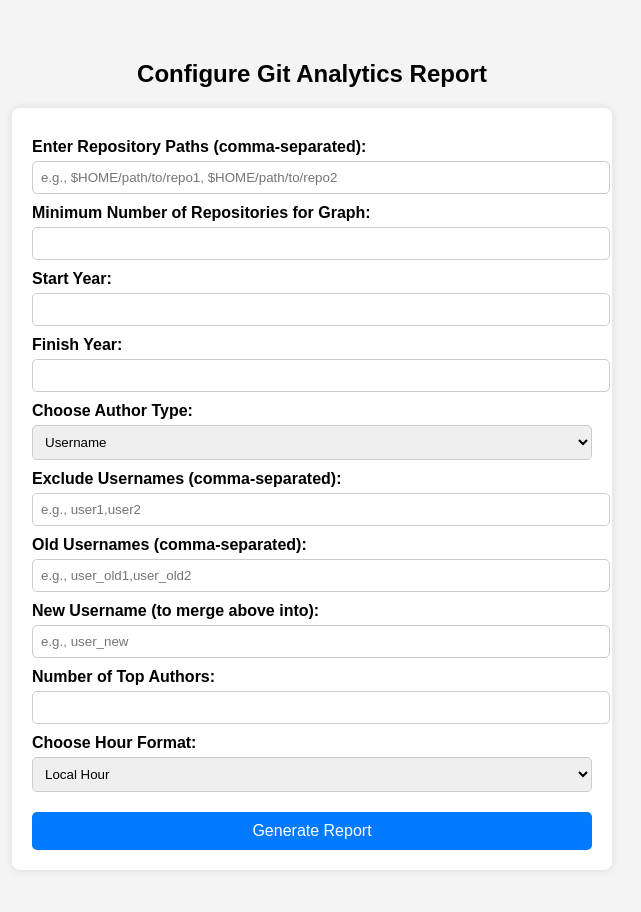
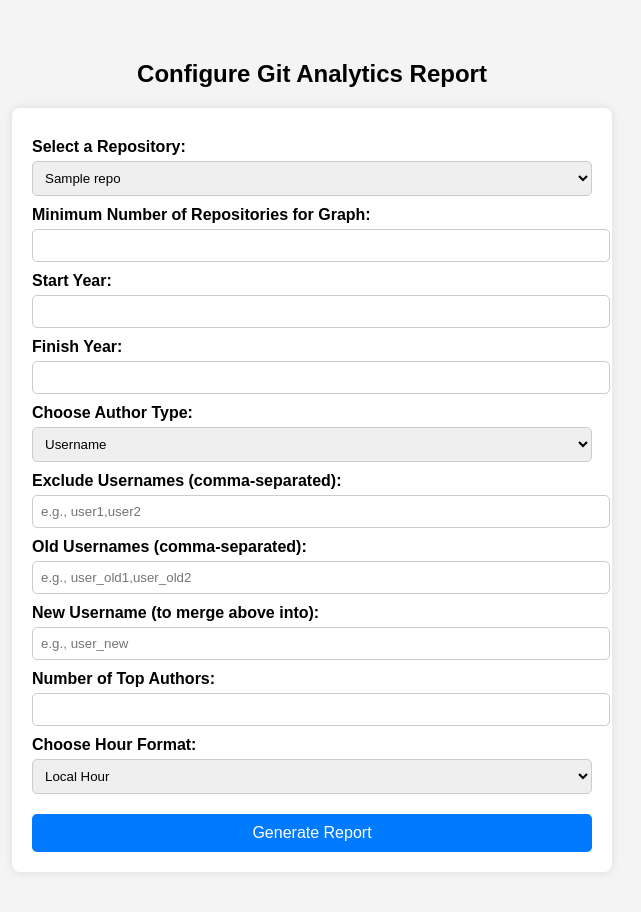
Before and after one commit to puzinanata/git_log_viz, a Django app: template myproject/report_app/templates/report_app/index.html in a window 1280 px wide. Shown: the whole page, without its empty margins (28-669 px from the left). Before the commit the page ends 850 px from the top, so only its background shows below. Run offline with Django 4.2, Linux system fonts and the light colour scheme; the template is opened without the code that fills it: most values are stand-ins (such as "Sample title", 1, 10 or a date in 2020).

Commit message:
WIP: added DB with repos. draft version

```diff
--- a/myproject/report_app/templates/report_app/index.html
+++ b/myproject/report_app/templates/report_app/index.html
@@ -12,30 +12,31 @@
 
     <h2>Configure Git Analytics Report</h2>
 
-    <form id="settingsForm" action="/generate_report" method="post">
+    <form method="POST" action="{% url 'generate_report' %}">
         {% csrf_token %}
 
-               <!-- Repository Selection -->
-        <label for="repo_input">Enter Repository Paths (comma-separated):</label>
-        <input type="text" id="repo_input" name="repo" placeholder="e.g., $HOME/path/to/repo1, $HOME/path/to/repo2" oninput="updateRepoList()">
-        <input type="hidden" name="repo_hidden" id="repo_hidden">
+        <label for="repo">Select a Repository:</label>
+        <select name="repo" id="repo" onchange="updateRepoList()">
+            {% for repo in repos %}
+                <option value="{{ repo.path }}">{{ repo.name }}</option>
+            {% endfor %}
+        </select>
+
+        <!-- Hidden input to store the JSON string of selected repos -->
+        <input type="hidden" name="repo_list" id="repo_hidden">
 
         <script>
             function updateRepoList() {
-                let inputField = document.getElementById("repo_input");
-                let repoHidden = document.getElementById("repo_hidden");
+                let inputField = document.getElementById("repo");  // Get the select element
+                let repoHidden = document.getElementById("repo_hidden");  // Get the hidden input
 
-                // Convert input string to a list (or an empty list if no input)
-                let repos = inputField.value
-                    .split(',')
-                    .map(repo => repo.trim()) // Remove extra spaces
-                    .filter(repo => repo !== ""); // Remove empty values
+                // Get the selected repo values
+                let selectedRepos = Array.from(inputField.selectedOptions).map(option => option.value);
 
-                // Store the list as a JSON string in the hidden input field
-                repoHidden.value = JSON.stringify(repos);
+                // Store the selected repos as a JSON string in the hidden input field
+                repoHidden.value = JSON.stringify(selectedRepos);
             }
         </script>
-
 
         <!-- Minimum Number of Repositories for Graph -->
         <label for="repo_count">Minimum Number of Repositories for Graph:</label>
--- a/myproject/report_app/views.py
+++ b/myproject/report_app/views.py
@@ -3,11 +3,12 @@ import subprocess
 from django.shortcuts import render, redirect
 from django.http import JsonResponse
 from .models import Report
+from .models import Repository
 
 
 def index(request):
-    return render(request, "report_app/index.html")
-
+    repositories = Repository.objects.all()  # Get all saved repositories
+    return render(request, "report_app/index.html", {"repositories": repositories})
 
 # Save report details to the database.
 def save_report(settings, file_path):
```
Also changed, not shown: myproject/report_app/admin.py (+7 -0 lines), myproject/report_app/models.py (+9 -0 lines), myproject/__init__.py (added).
